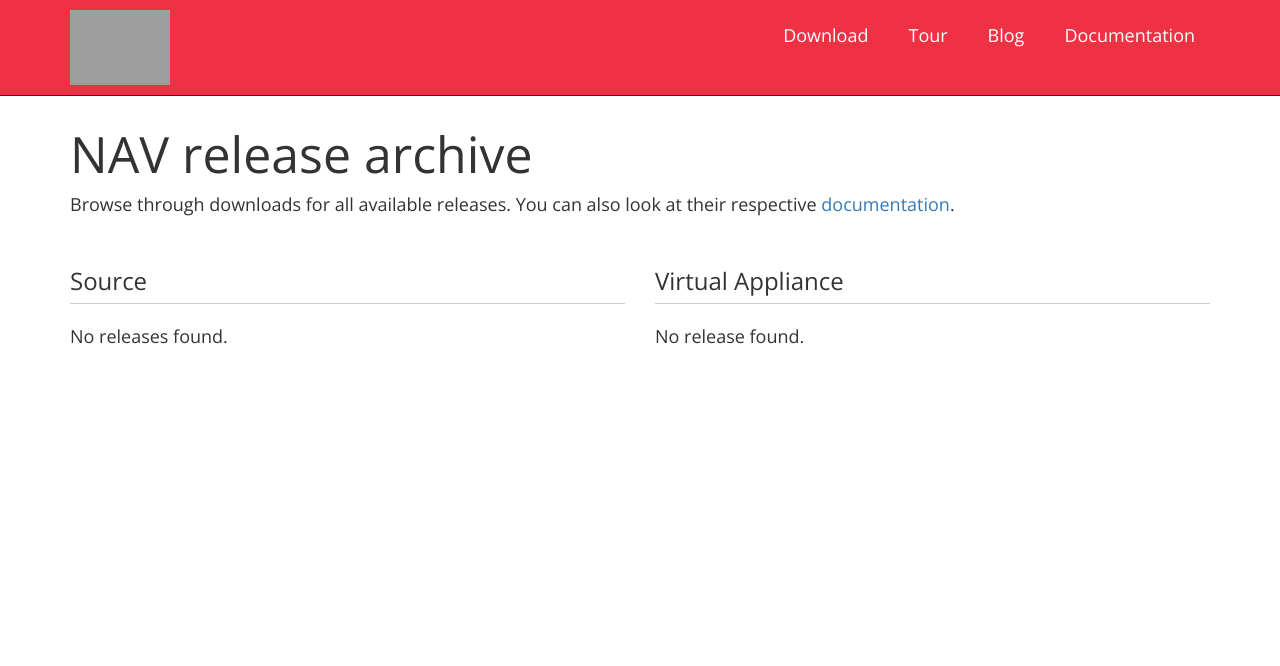
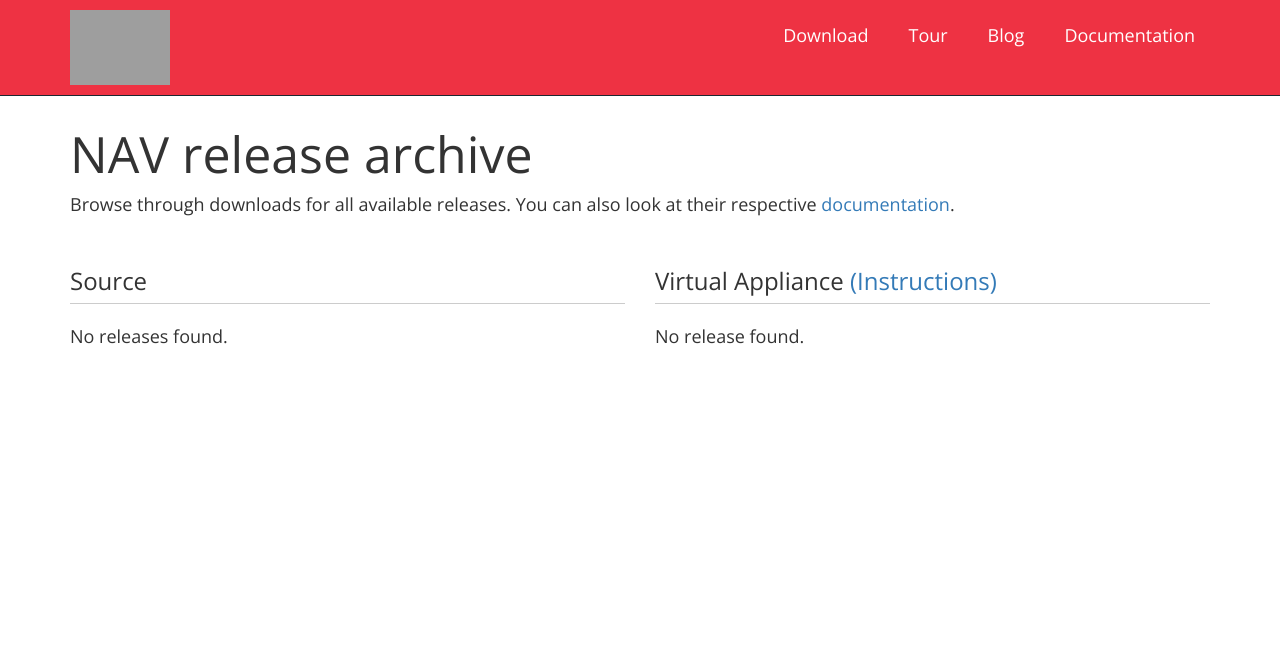
Before and after one commit to Uninett/nav-landing-page, a Django app: template templates/releases.html in a window 1280 px wide. Shown: the top 666 px of the page. Run offline with Django 3.2, Linux system fonts and the light colour scheme; the template is opened without the code that fills it, so the values that code supplies are empty; some libraries are stand-ins or nearby versions; grey boxes are pictures that could not be loaded.

Commit message:
Linked to instructions from VA releases
--HG--
branch : dynamicreleases

```diff
--- a/templates/releases.html
+++ b/templates/releases.html
@@ -55,7 +55,7 @@
 				{% endif %}
 			</div>
 			<div class="col-md-6">
-				<h3 class="page-header">Virtual Appliance</h3>
+				<h3 class="page-header">Virtual Appliance <a href="/install-instructions/#ovf">(Instructions)</a></h3>
 				{% if beta_ovf %}
 					<div class="release-list">
 						<h4>Beta releases</h4>
```
